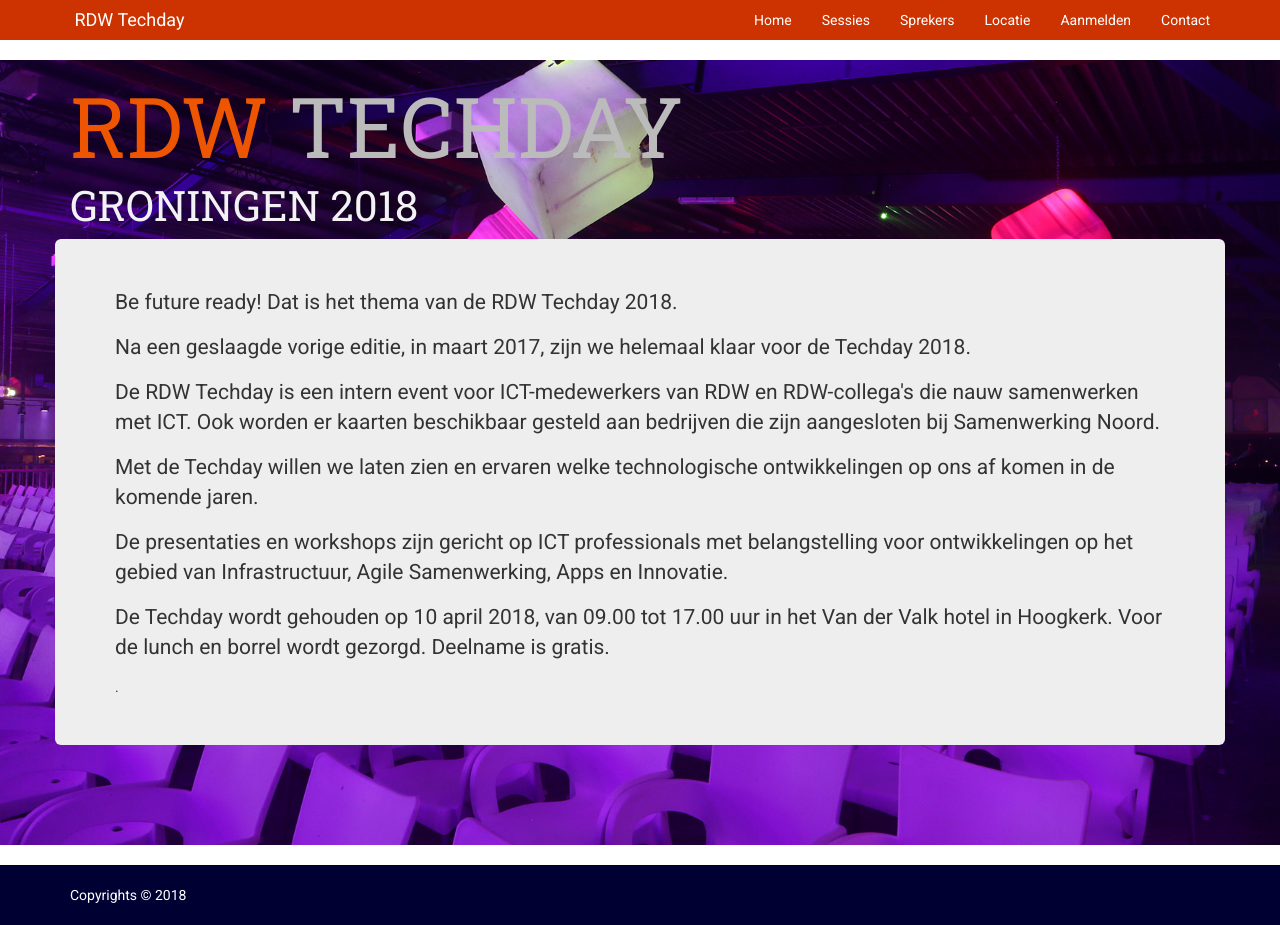
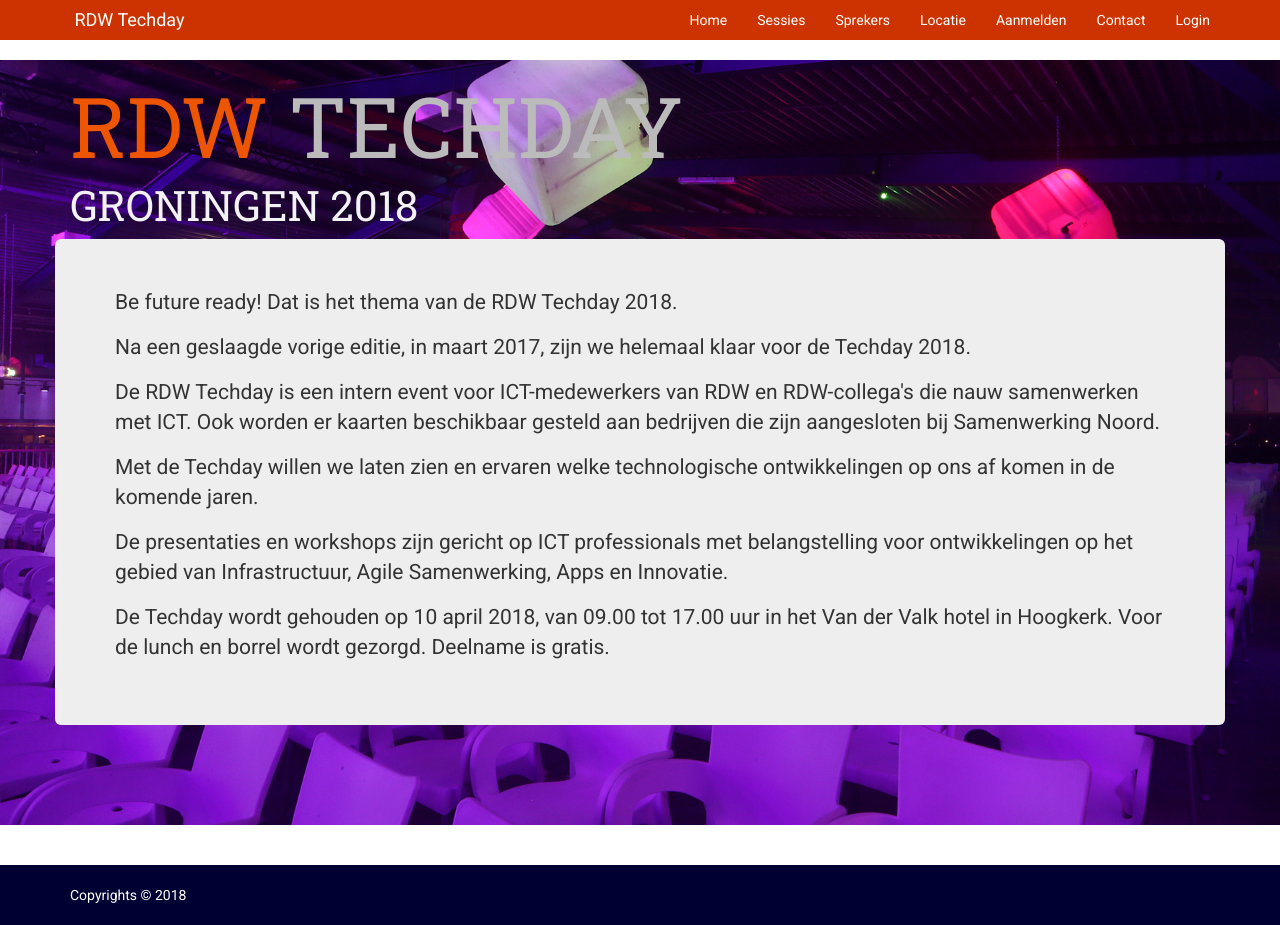
Before and after one commit to rdwtechday/rdwtechday2019, a Jekyll site: the page built from index.md, in a window 1280 px wide and 925 px high. Built offline with Jekyll 4.4.1, drawn with Linux system fonts in a browser that asks for light colours; nearby versions of some CDN libraries; comment, search, counter and statistics services are not loaded.

Commit message:
Added login button on navbar

```diff
--- a/_includes/intro.html
+++ b/_includes/intro.html
@@ -13,8 +13,7 @@
                 <p>De RDW Techday is een intern event voor ICT-medewerkers van RDW en RDW-collega&#39;s die nauw samenwerken met ICT. Ook worden er kaarten beschikbaar gesteld aan bedrijven die zijn aangesloten bij Samenwerking Noord.</p>
                 <p>Met de Techday willen we laten zien en ervaren welke technologische ontwikkelingen op ons af komen in de komende jaren.</p>
                 <p>De presentaties en workshops zijn gericht op ICT professionals met belangstelling voor ontwikkelingen op het gebied van Infrastructuur, Agile Samenwerking, Apps en Innovatie.</p>
-                <p>De Techday wordt gehouden op 10 april 2018, van 09.00 tot 17.00  uur in het Van der Valk hotel in Hoogkerk. Voor de lunch en borrel wordt gezorgd. Deelname is gratis.</p>.
-
+                <p>De Techday wordt gehouden op 10 april 2018, van 09.00 tot 17.00  uur in het Van der Valk hotel in Hoogkerk. Voor de lunch en borrel wordt gezorgd. Deelname is gratis.</p>
             </div>
         </div>
     </div>
--- a/_includes/nav.html
+++ b/_includes/nav.html
@@ -14,13 +14,10 @@
                 {% assign sorted_pages = site.pages | sort:"order" %}
                 {% for my_page in sorted_pages %}
                 {% if my_page.title %}
-                <li>
-                    <a href="{{ my_page.url | relative_url }}">
-                        {{ my_page.title | escape }}
-                    </a>
-                </li>
+                    <li><a href="{{ my_page.url | relative_url }}">{{ my_page.title | escape }}</a></li>
                 {% endif %}
                 {% endfor %}
+                <li><a href="https://registration.rdwtechday.nl/Account/Login">Login</a></li>
             </ul>
         </div>
     </div>
```
